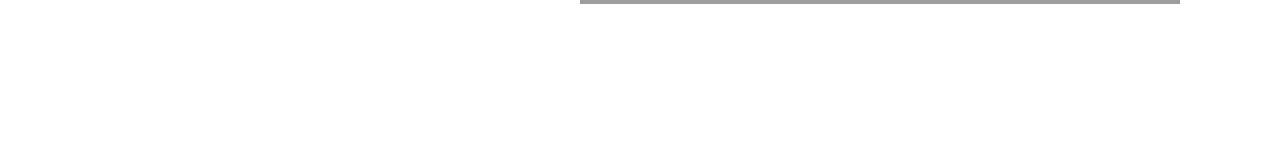
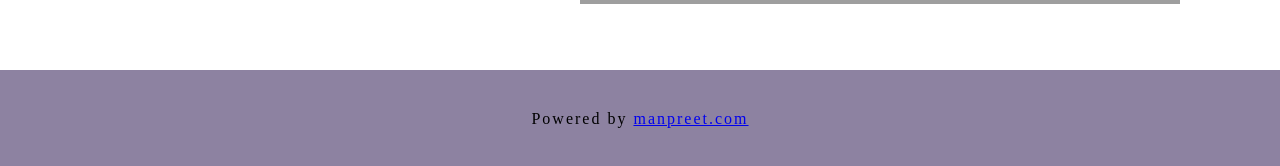
Before and after one commit to manpreet-mann/myfood-app, a React (Create React App) app: page /menu in a window 1280 px wide. Shown: the part 724-890 px from the top of the page. Before the commit the page ends 800 px from the top, so only its background shows below. Built offline with nearby package versions, Linux system fonts and the light colour scheme; grey boxes are pictures that could not be loaded.

Commit message:
footer added

```diff
--- a/src/App.js
+++ b/src/App.js
@@ -23,6 +23,7 @@ function App() {
         {/* <Poster /> */}
         {/* <Footer /> */}
       </Routes>
+      <Footer/>
     </BrowserRouter>
   );
 }
--- a/src/components/Home.js
+++ b/src/components/Home.js
@@ -11,7 +11,7 @@ function Home() {
             <About />
             <Menu />
             <Contact />
-            <Footer />
+            {/* <Footer /> */}
         </>
     );
 }
```
Also changed, not shown: src/App.css (+21 -0 lines).
